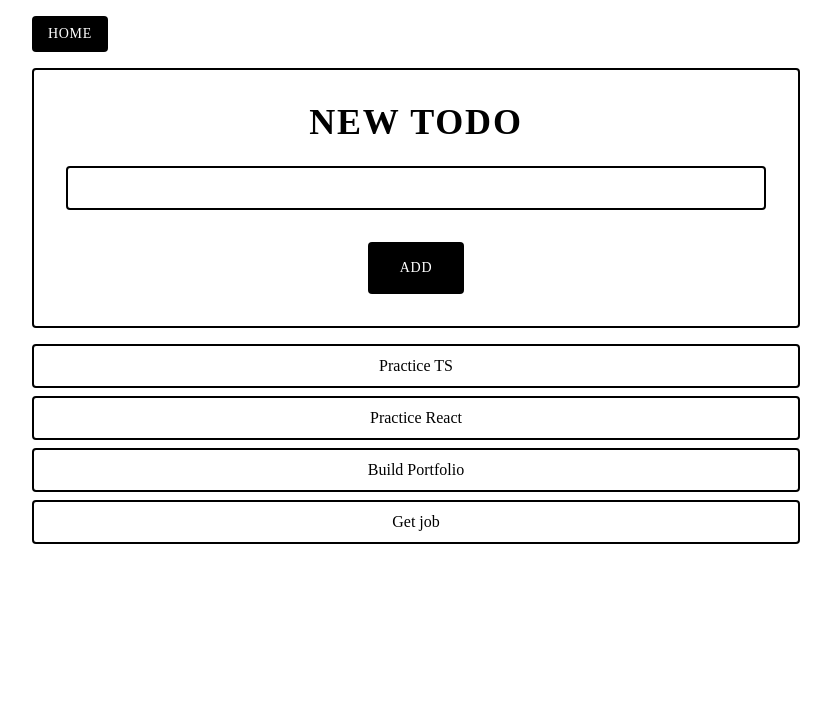
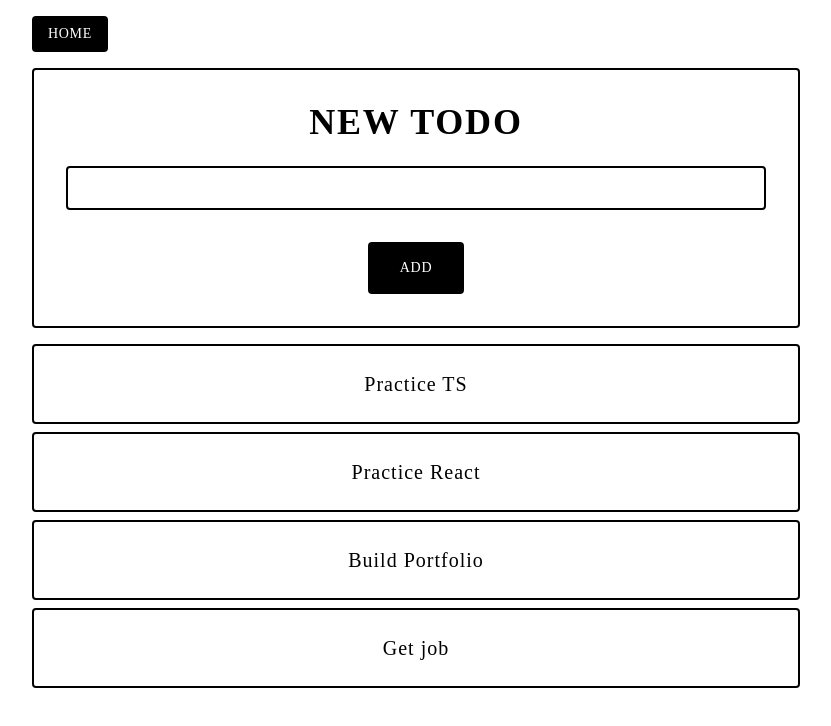
Before and after one commit to mdubelbeis/list-app, a React (Vite) app: page / in a window 1280 px wide. Both pictures are taken after a click on the button "TODO APP". Shown: the top 726 px of the page, without its empty margins (224-1055 px from the left). Built offline with nearby package versions, Linux system fonts and the light colour scheme; a web font is replaced by a local one.

Commit message:
changed delete  button sizing

```diff
--- a/src/apps/todo-list/TodoItem.tsx
+++ b/src/apps/todo-list/TodoItem.tsx
@@ -43,22 +43,22 @@ const TodoItem: React.FC<TodoItemProps> = ({
   return (
     <li
       onClick={handleCompleteTodo}
-      className={`${completed} ${fadeEffect} relative flex justify-center items-center border-2 border-black rounded p-2 text-center hover:cursor-pointer`}
+      className={`${completed} ${fadeEffect} relative flex justify-center items-center border-2 border-black rounded p-10 sm:p-8 md:p-6 text-center hover:cursor-pointer`}
     >
       {fadeIn ? (
-        <TodoText>{todo}</TodoText>
+        <TodoText className="text-xl tracking-wider">{todo}</TodoText>
       ) : (
         <TodoText className="text-green-600">GOOD JOB!</TodoText>
       )}
 
       {isComplete && (
-        <span className="absolute right-1 animate-pulse">
+        <span className="absolute right-8 animate-pulse">
           <Button
             onClick={handleDeleteTodo}
             type="button"
             id="trash"
-            paddingX="px-4 md:px-8"
-            paddingY="py-2"
+            paddingX="px-6 md:px-8"
+            paddingY="py-4"
             width="w-auto"
           >
             <TrashIcon />
```
